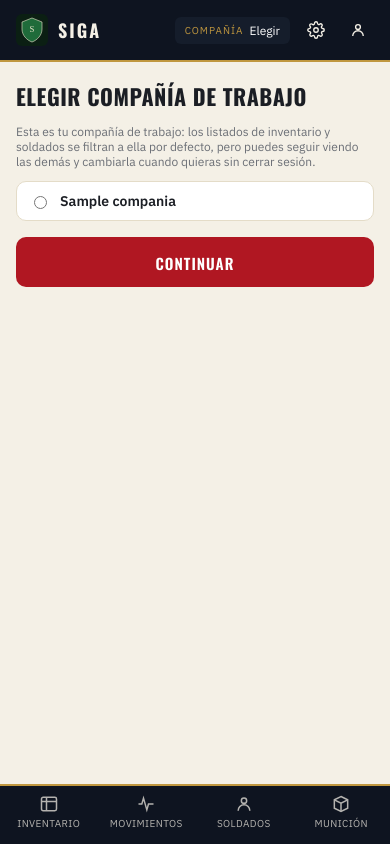
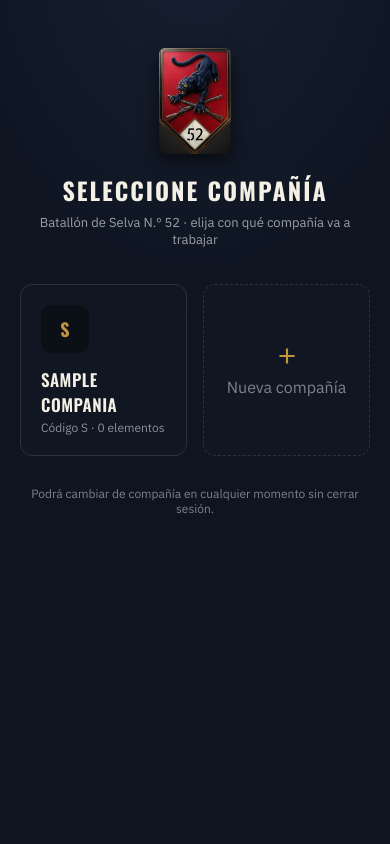
Before and after one commit to Jhond521/MilitaryInventory, a Django app: page /compania/ in a window 390 px wide. Run offline with Django 5.2, Linux system fonts and the light colour scheme; a user stored in the database is signed in; tables that the repository leaves empty hold one stand-in row (values such as "Sample post"); data that the repository does not hold is empty.

Commit message:
feat: redesign company selector as a standalone screen (#6)
Rebuilds templates/inventory/elegir_compania.html to match
design_specs/CompanySelector.dc.html: a standalone dark full-bleed screen
(battalion crest, "SELECCIONE COMPAÑÍA") with a card grid, instead of the
plain radio list it inherited from base_mobile.html (which is why the
shared header/sidebar showed up in the issue's "current" screenshot). Same
pattern as the login screen from issue #1 — its own <html>, not extending
base_mobile.html, importing mobile.css for tokens.

- Each card shows a derived code badge, the company name, and its total
  weapon count; the session's current company gets a "Reciente" tag.
- Selecting a card auto-submits (radio onchange), matching the mockup,
  which shows no visible submit button.
- "+ Nueva compañía" tile links to the existing compania_crear (CRUD),
  admin-only (RF-03).
- views.py::elegir_compania: added a _codigo_compania() helper and an
  "opciones" context list (company + derived code + total count + reciente
  flag). No change to the session/redirect logic.

Compania has no dedicated `codigo` field (PRD P-5, still unconfirmed by
David) — the badge is derived from `nombre` (first letter, except
already-short names like ASPC/IR which are shown as-is), reproducing the
mapping docs/PRD.md RF-03 already describes as the working assumption. No
migration; revisit if P-5 resolves differently.

4 new tests (CompanySelectorTests): derived code + count per card, the
Reciente tag, "+ Nueva compañía" admin-only visibility, and that the page
no longer inherits the shared sidebar/bottom-nav.

Verified: ruff clean, pytest 104 passed, makemigrations --check clean, and
manually in Chrome — the grid renders like the mockup, clicking a card
auto-submits and switches the working company (confirmed via the Inventario
KPIs changing), and the previously-selected company shows "Reciente".

Refs #6

Co-Authored-By: Claude Sonnet 5 <noreply@anthropic.com>
Claude-Session: https://claude.ai/code/session_01NLnYiCQ6VfR58Y2ZmKzasr

```diff
--- a/military-inventory-scaffold/apps/inventory/views.py
+++ b/military-inventory-scaffold/apps/inventory/views.py
@@ -37,6 +37,15 @@ from .models import (
 SESSION_KEY = "compania_actual_id"
 
 
+def _codigo_compania(nombre):
+    """Código corto para la tarjeta de selección (issue #6). `Compania` no
+    tiene un campo `codigo` propio (PRD P-5, aún sin confirmar por David) —
+    se deriva de `nombre` reproduciendo el mapeo que ya describe el PRD
+    (RF-03): una letra para los nombres largos, el nombre tal cual para los
+    que ya son cortos/siglas (ASPC, IR)."""
+    return nombre if len(nombre) <= 4 else nombre[0].upper()
+
+
 @requiere_autorizado
 def elegir_compania(request):
     companias = Compania.objects.order_by("nombre")
@@ -55,10 +64,22 @@ def elegir_compania(request):
             request.session[SESSION_KEY] = int(compania_id)
             return redirect(next_url)
 
+    actual_id = request.session.get(SESSION_KEY)
+    opciones = [
+        {
+            "compania": compania,
+            "codigo": _codigo_compania(compania.nombre),
+            "total": Armamento.objects.filter(compania=compania).count(),
+            "reciente": compania.pk == actual_id,
+        }
+        for compania in companias
+    ]
+
     context = {
         "title": "Elegir compañía de trabajo",
         "companias": companias,
-        "actual_id": request.session.get(SESSION_KEY),
+        "opciones": opciones,
+        "actual_id": actual_id,
         "next": next_url,
     }
     return render(request, "inventory/elegir_compania.html", context)
--- a/military-inventory-scaffold/templates/inventory/elegir_compania.html
+++ b/military-inventory-scaffold/templates/inventory/elegir_compania.html
@@ -1,24 +1,190 @@
-{% extends "inventory/base_mobile.html" %}
-{% block title %}Elegir compañía{% endblock %}
-{% block content %}
-<h1 class="siga-page-title">Elegir compañía de trabajo</h1>
-<p class="siga-page-subtitle">
-  Esta es tu compañía de trabajo: los listados de inventario y soldados se filtran a ella
-  por defecto, pero puedes seguir viendo las demás y cambiarla cuando quieras sin cerrar
-  sesión.
-</p>
-<form method="post">
+<!DOCTYPE html>
+{% load static %}
+<html lang="es">
+<head>
+  <meta charset="utf-8">
+  <meta name="viewport" content="width=device-width, initial-scale=1, viewport-fit=cover">
+  <title>Elegir compañía — SIGA</title>
+  {% include "inventory/_pwa_head.html" %}
+  <link rel="stylesheet" href="{% static 'css/mobile.css' %}?v=8">
+  <style>
+    * { box-sizing: border-box; }
+    html, body { margin: 0; }
+
+    body.siga-compania-picker {
+      min-height: 100vh;
+      background: radial-gradient(120% 80% at 50% -10%, #172032 0%, #0e1420 60%);
+      display: flex;
+      flex-direction: column;
+      align-items: center;
+      padding: 48px 20px;
+      font-family: var(--font-body);
+    }
+
+    .siga-compania-picker__crest {
+      width: 72px;
+      height: auto;
+      border-radius: 6px;
+      box-shadow: 0 6px 18px rgba(0, 0, 0, .6);
+    }
+
+    .siga-compania-picker__title {
+      margin-top: 18px;
+      color: #f4f0e6;
+      font-family: var(--font-heading);
+      font-size: 24px;
+      font-weight: 700;
+      letter-spacing: 2px;
+      text-transform: uppercase;
+      text-align: center;
+    }
+
+    .siga-compania-picker__subtitle {
+      color: #9aa0a8;
+      font-size: 13px;
+      margin-top: 6px;
+      text-align: center;
+    }
+
+    .siga-compania-picker__grid {
+      display: grid;
+      grid-template-columns: repeat(2, minmax(0, 1fr));
+      gap: 16px;
+      margin-top: 36px;
+      width: 100%;
+      max-width: 1060px;
+    }
+
+    @media (min-width: 640px) {
+      .siga-compania-picker__grid { grid-template-columns: repeat(4, minmax(0, 1fr)); }
+    }
+
+    .siga-compania-card {
+      display: block;
+      width: 100%;
+      text-align: left;
+      cursor: pointer;
+      background: rgba(18, 25, 37, .5);
+      border: 1px solid #2a3140;
+      border-radius: 12px;
+      padding: 20px;
+      color: inherit;
+      font: inherit;
+    }
+
+    .siga-compania-card--reciente {
+      background: #f7f4ec;
+      border-color: var(--siga-header-rule);
+    }
+
+    .siga-compania-card__top {
+      display: flex;
+      align-items: center;
+      justify-content: space-between;
+    }
+
+    .siga-compania-card__badge {
+      width: 48px;
+      height: 48px;
+      border-radius: 10px;
+      background: #0b0f16;
+      color: var(--siga-header-rule);
+      display: flex;
+      align-items: center;
+      justify-content: center;
+      font-family: var(--font-heading);
+      font-size: 18px;
+      font-weight: 700;
+    }
+
+    .siga-compania-card--reciente .siga-compania-card__badge {
+      background: var(--siga-header-bg);
+    }
+
+    .siga-compania-card__tag {
+      font-size: 10px;
+      text-transform: uppercase;
+      letter-spacing: .5px;
+      color: var(--siga-red-dark);
+      border: 1px solid #e3c6c1;
+      background: var(--siga-badge-en-mano-bg);
+      border-radius: 20px;
+      padding: 3px 9px;
+    }
+
+    .siga-compania-card__name {
+      margin-top: 14px;
+      font-family: var(--font-heading);
+      font-size: 17px;
+      font-weight: 600;
+      letter-spacing: .5px;
+      color: #f4f0e6;
+    }
+
+    .siga-compania-card--reciente .siga-compania-card__name {
+      color: #10151e;
+    }
+
+    .siga-compania-card__meta {
+      color: #8a9099;
+      font-size: 12px;
+      margin-top: 3px;
+    }
+
+    .siga-compania-card--reciente .siga-compania-card__meta {
+      color: var(--siga-text-muted);
+    }
+
+    .siga-compania-card--nueva {
+      border-style: dashed;
+      display: flex;
+      flex-direction: column;
+      align-items: center;
+      justify-content: center;
+      gap: 8px;
+      color: #7c828b;
+      text-align: center;
+      text-decoration: none;
+    }
+
+    .siga-compania-picker__footer {
+      margin-top: 30px;
+      color: #7c828b;
+      font-size: 12px;
+      text-align: center;
+    }
+  </style>
+</head>
+<body class="siga-compania-picker">
+  <img class="siga-compania-picker__crest" src="{% static 'icons/crest.png' %}" alt="Escudo del Batallón de Selva No. 52">
+  <div class="siga-compania-picker__title">Seleccione compañía</div>
+  <div class="siga-compania-picker__subtitle">Batallón de Selva N.º 52 · elija con qué compañía va a trabajar</div>
+
+  <form method="post" id="siga-compania-form">
     {% csrf_token %}
     <input type="hidden" name="next" value="{{ next }}">
-  <div class="siga-pick-list">
-    {% for compania in companias %}
-    <label class="siga-pick-item" style="cursor:pointer;">
-      <input type="radio" name="compania" value="{{ compania.pk }}"
-        {% if compania.pk == actual_id %}checked{% endif %}>
-      <span class="siga-pick-item__name">{{ compania.nombre }}</span>
+    <div class="siga-compania-picker__grid">
+      {% for opcion in opciones %}
+      <label class="siga-compania-card{% if opcion.reciente %} siga-compania-card--reciente{% endif %}">
+        <input type="radio" name="compania" value="{{ opcion.compania.pk }}" style="position:absolute; opacity:0; pointer-events:none;"
+          {% if opcion.reciente %}checked{% endif %} onchange="document.getElementById('siga-compania-form').submit()">
+        <div class="siga-compania-card__top">
+          <span class="siga-compania-card__badge">{{ opcion.codigo }}</span>
+          {% if opcion.reciente %}<span class="siga-compania-card__tag">Reciente</span>{% endif %}
+        </div>
+        <div class="siga-compania-card__name">{{ opcion.compania.nombre|upper }}</div>
+        <div class="siga-compania-card__meta">Código {{ opcion.codigo }} · {{ opcion.total }} elemento{{ opcion.total|pluralize }}</div>
       </label>
       {% endfor %}
+      {% if user.is_admin_role %}
+      <a class="siga-compania-card siga-compania-card--nueva" href="{% url 'inventory:compania_crear' %}">
+        <svg width="26" height="26" viewBox="0 0 24 24" fill="none" stroke="var(--siga-header-rule)" stroke-width="2"><path d="M12 5v14M5 12h14"/></svg>
+        Nueva compañía
+      </a>
+      {% endif %}
     </div>
-  <button type="submit" class="siga-btn-primary">Continuar</button>
   </form>
-{% endblock %}
+
+  <div class="siga-compania-picker__footer">Podrá cambiar de compañía en cualquier momento sin cerrar sesión.</div>
+</body>
+</html>
```
Also changed, not shown: military-inventory-scaffold/apps/inventory/tests.py (+65 -0 lines). Lines whose indentation alone changed are shown as unchanged.
